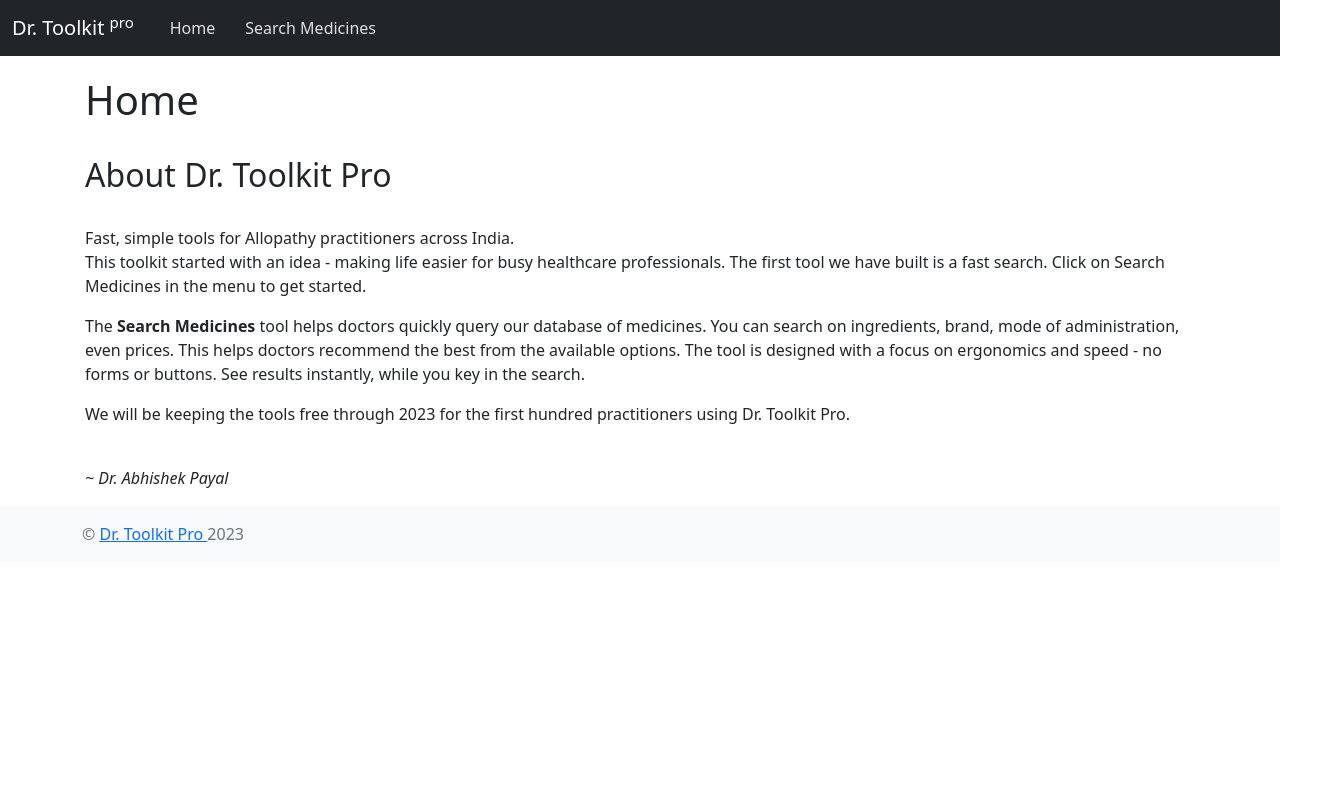
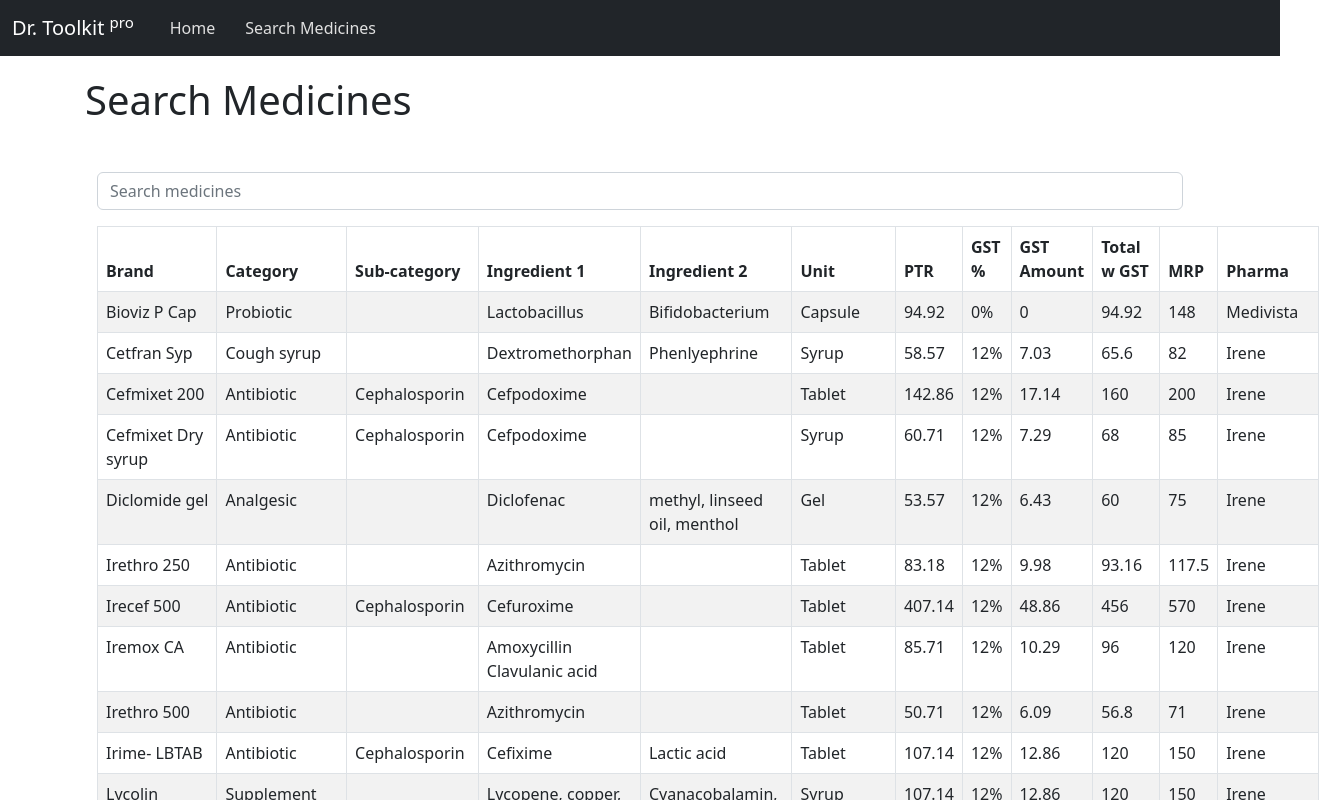
Before and after one commit to vikrantpayal/drtoolkit.pro, a React (Create React App) app: page / in a window 1280 px wide. Shown: the top 800 px of the page, 1319 px wide, since content can reach past the window. Built offline with nearby package versions, Linux system fonts and the light colour scheme.

Commit message:
Aligned footer properly

```diff
--- a/src/components/App.js
+++ b/src/components/App.js
@@ -4,8 +4,8 @@
 import Header from './Header'
 import Footer from './Footer'
 import SearchMedicines from './SearchMedicines'
-import About from './About'
-import Contact from './Contact'
+/* import About from './About'
+import Contact from './Contact'*/
 import NotFound from './NotFound'
 import './App.css'
 
@@ -16,15 +16,13 @@
                 <main className="flex-shrink-0">
                     <div className="container">
                         <Routes>
-                            <Route exact path="/" element={<Home/>} />
+                            <Route exact path="/" element={<SearchMedicines />} />
+                            <Route path="/home" element={<Home/>} />
                             <Route path="/searchmedicines" element={<SearchMedicines/>} />
-                            <Route path="/about" element={<About/>} />
-                            <Route path="/contact" element={<Contact/>} />
                             <Route path="*" element={<NotFound/>} />
                         </Routes>
                     </div>
                 </main>
-
             <Footer />
         </BrowserRouter>
         )
--- a/src/components/Footer/index.js
+++ b/src/components/Footer/index.js
@@ -9,7 +9,7 @@
     return (
       <footer className="footer mt-auto py-3 bg-light">
         <div className="container">
-          <span className="text-muted">&copy;&nbsp;<Link to='/author'>Dr. Toolkit Pro </Link> 2023</span>
+          <span className="text-muted">&copy;&nbsp;<Link to='/author'>Dr. Toolkit Pro</Link> &nbsp; 2023</span>
         </div>
       </footer>
     )
--- a/src/components/Footer/style.css
+++ b/src/components/Footer/style.css
@@ -0,0 +1,6 @@
+.footer{
+position: relative;
+margin-bottom: 0px;
+bottom: 0;
+width: 100%;
+}
```
